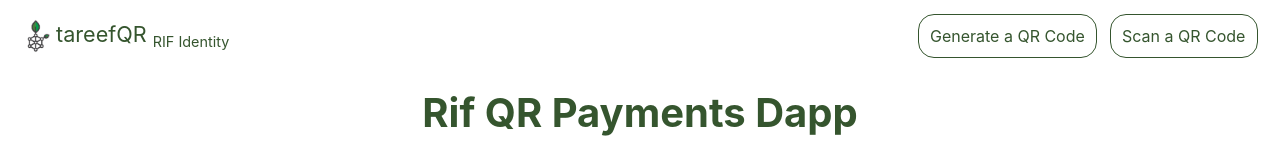
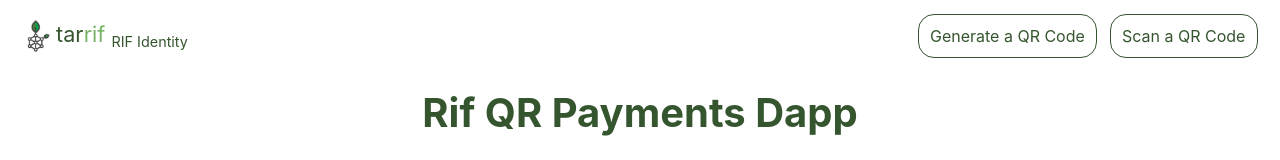
Before and after one commit to masterbluecompact/RIF-Identity-QR-Payment-Dapp, a React (Create React App) app in the folder front/: page / in a window 1280 px wide. Shown: the top 160 px of the page. Built offline with nearby package versions, Linux system fonts and the light colour scheme; a web font is replaced by a local one.

Commit message:
updated logo

```diff
--- a/front/src/App.css
+++ b/front/src/App.css
@@ -1,5 +1,5 @@
 :root {
-  --color-alpha: #568a4a;
+  --color-alpha: #75b465;
   --color-bravo: #35552e;
   --color-charlie: #ffffff;
   --border-radius: 16px;
@@ -98,6 +98,12 @@
   color: var(--color-bravo);
 }
 
+#tar {
+  color: var(--color-bravo);
+}
+#rif {
+  color: var(--color-alpha);
+}
 .hamburger-menu {
   color: var(--accent-color);
   font-size: 2rem;
--- a/front/src/components/NavBar.js
+++ b/front/src/components/NavBar.js
@@ -17,7 +17,8 @@
         <div className="logo">
           <img alt="logo" className="img-logo" src={logo}></img>
           <Link to="/" className="txt-logo">
-            tareefQR <sub>RIF Identity</sub>
+            <span id="tar">tar</span>
+            <span id="rif">rif</span> <sub>RIF Identity</sub>
           </Link>
         </div>
         <Link className="hamburger-menu" onClick={toggleItems}>
```
